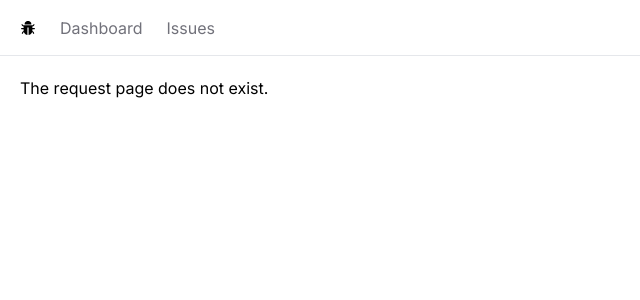
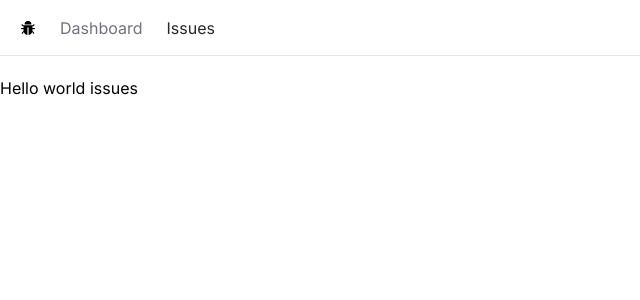
Before and after one commit to EavOutDom/next_13.4.19, a Next.js app: page /issues in a window 1280 px wide. Before the commit this address had no page. Shown: the top 300 px of the page, without its empty margins (0-640 px from the left). Built offline with nearby package versions, Linux system fonts and the light colour scheme.

Commit message:
active link in the navbar

```diff
--- a/app/Navbar.tsx
+++ b/app/Navbar.tsx
@@ -1,14 +1,19 @@
+"use client";
+
 import Link from "next/link";
+import { usePathname } from "next/navigation";
 import React from "react";
 import { AiFillBug } from "react-icons/ai";
 
 const Navbar = () => {
+  const currentPath = usePathname();
+
   const link = [
     { href: "/", label: "Dashboard" },
     { href: "/issues", label: "Issues" },
   ];
   return (
-    <nav className="flex h-14 space-x-6 items-center border-b px-5">
+    <nav className="flex h-14 space-x-6 mb-5 items-center border-b px-5">
       <Link href="/">
         <AiFillBug />
       </Link>
@@ -17,7 +22,9 @@ const Navbar = () => {
           <li key={index}>
             <Link
               href={item.href}
-              className="text-zinc-500 hover:text-zinc-800 transition-all"
+              className={`${
+                item.href === currentPath ? "text-zinc-800" : "text-zinc-500"
+              }  hover:text-zinc-800 transition-all`}
             >
               {item.label}
             </Link>
--- /dev/null
+++ b/app/issues/page.tsx
@@ -0,0 +1,7 @@
+import React from "react";
+
+const IssuesPage = () => {
+  return <div>Hello world issues</div>;
+};
+
+export default IssuesPage;
--- a/app/layout.tsx
+++ b/app/layout.tsx
@@ -35,7 +35,7 @@ export default function RootLayout({
     <html lang="en" data-theme="winter">
       <body className={inter.className}>
         <Navbar />
-        <main className="p-5">{children}</main>
+        <main>{children}</main>
       </body>
     </html>
   );
```
